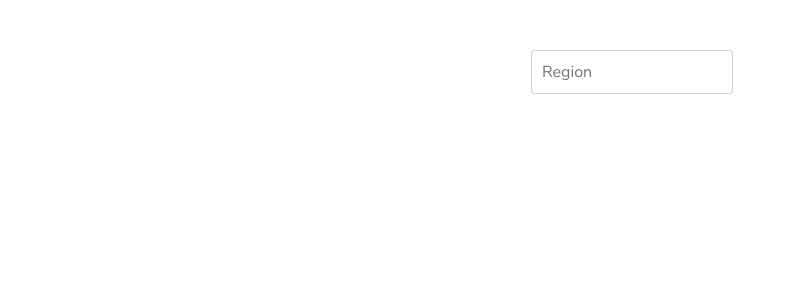
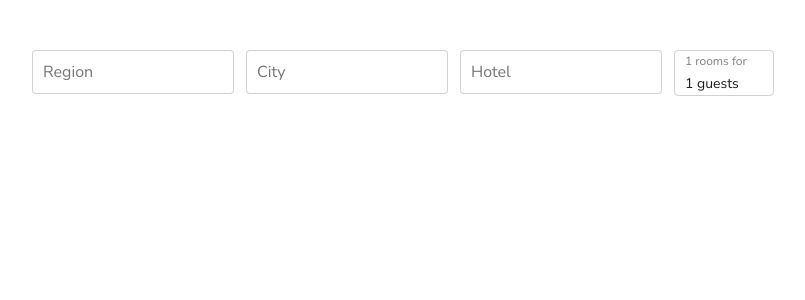
Before and after one commit to bar-min/vite-project-pro, a Vue app: page / in a window 1280 px wide. Shown: the top 300 px of the page, without its empty margins (8-813 px from the left). Built offline with nearby package versions, Linux system fonts and the light colour scheme.

Commit message:
add icon, fix styles

```diff
--- a/src/components/Reusable/Fields/AppAutocomplete.vue
+++ b/src/components/Reusable/Fields/AppAutocomplete.vue
@@ -114,6 +114,7 @@ watch(
   border: 1px solid hsla(0, 0%, 11%, 0.2);
   border-radius: 4px;
   padding: 10px;
+  width: 100%;
 }
 
 .bg-effect {
@@ -135,6 +136,7 @@ watch(
   background-color: white;
   box-shadow: 0 2px 15px rgba(0, 0, 0, 0.5);
   border-radius: 4px;
+  width: 100%;
 }
 
 .list-item {
--- a/src/views/HomeView.vue
+++ b/src/views/HomeView.vue
@@ -1,10 +1,16 @@
 <script setup>
 import AppAutocomplete from '@/components/Reusable/Fields/AppAutocomplete.vue'
+import AppRoomField from '@/components/Reusable/Room/AppRoomField.vue'
 </script>
 
 <template>
-  <main :class="$style.wrapper">
-    <AppAutocomplete placeholder="Region" :list="['Red', 'Orange', 'Green', 'Yellow']" />
+  <main>
+    <div :class="$style.wrapper">
+      <AppAutocomplete placeholder="Region" :list="['Red', 'Orange', 'Green', 'Yellow']" />
+      <AppAutocomplete placeholder="City" :list="['Red', 'Orange', 'Green', 'Yellow']" />
+      <AppAutocomplete placeholder="Hotel" :list="['Red', 'Orange', 'Green', 'Yellow']" />
+      <AppRoomField />
+    </div>
   </main>
 </template>
 
```
Also changed, not shown: src/assets/icons/common/cross.svg (added).
